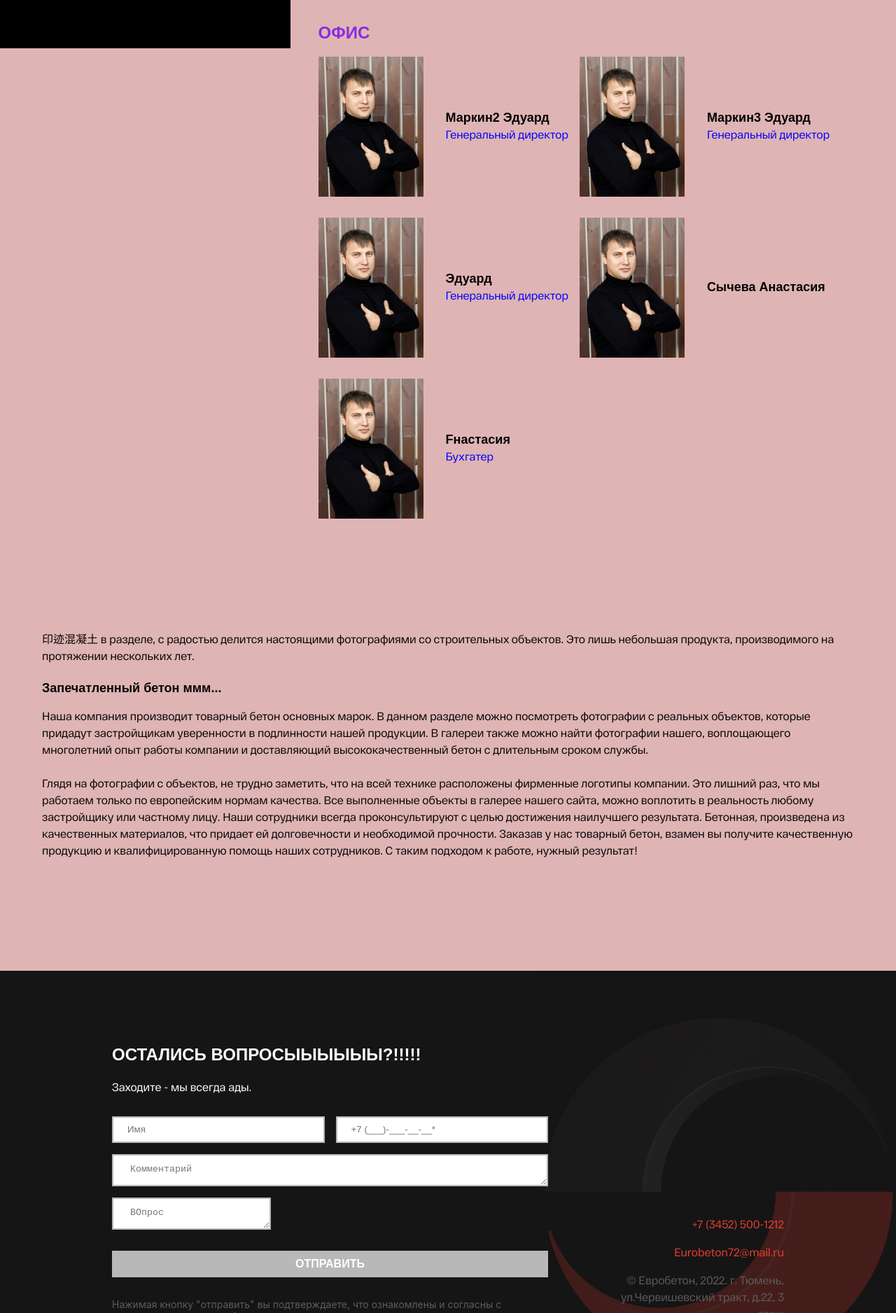
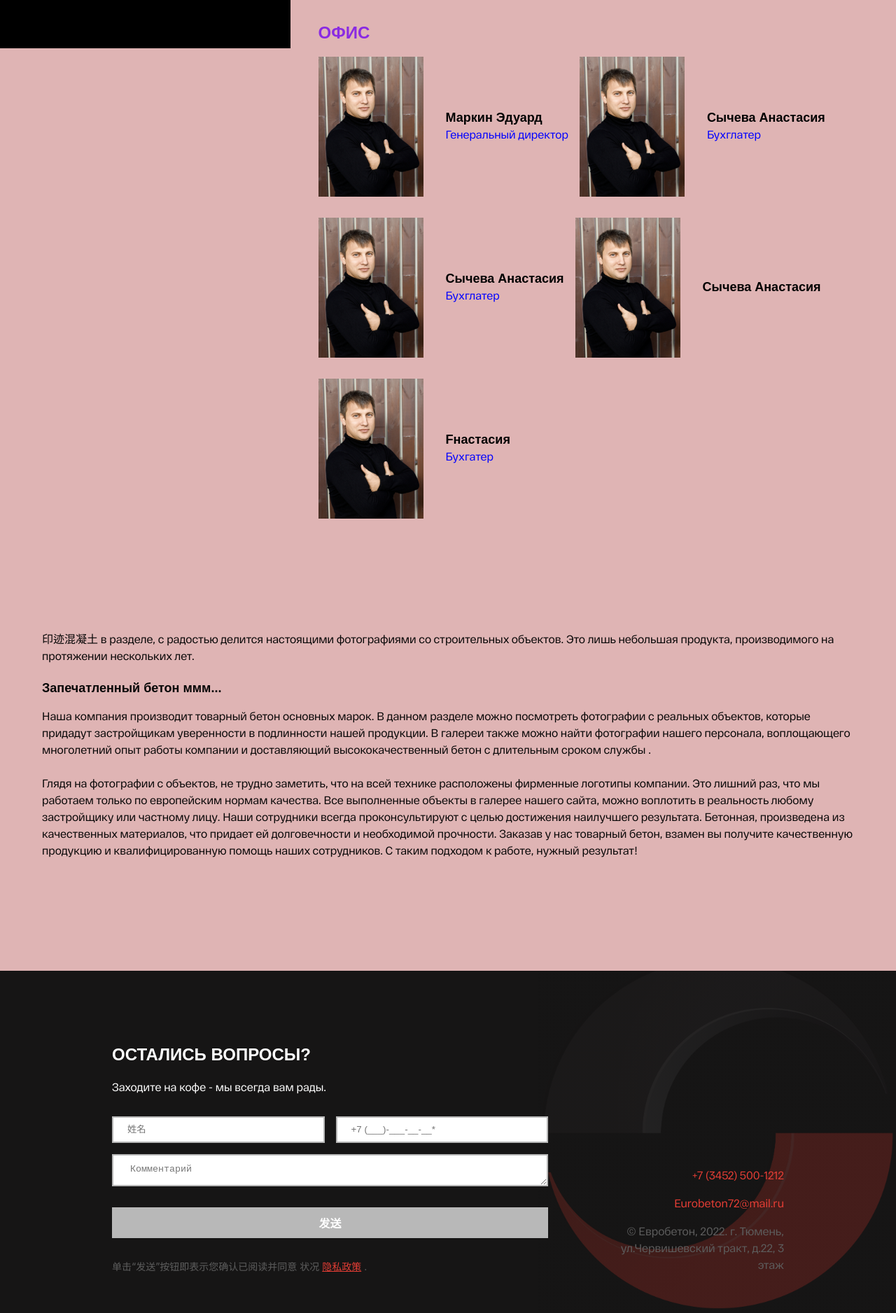
Before and after one commit to FAMng/sw-academy-conflicts2.0, a plain HTML site: page src/index.html in a window 1280 px wide. Shown: the part 924-2800 px from the top of the page at 70% size. Drawn offline with Linux system fonts and the light colour scheme; files whose address does not match are found by name; a web font is replaced by a local one.

Commit message:
4: изменение index.html

```diff
--- a/src/index.html
+++ b/src/index.html
@@ -25,8 +25,8 @@
                  alt="Номер телефона"
                  loading="lazy"
             >
-            <p class="header__link-phone--tel">+7 (3452) 500-315</p>
-            <span class="header__link-phone--description">много канальный номер в Тюмени</span>
+            <p class="header__link-phone--tel">+7 (3452) 500-301</p>
+            <span class="header__link-phone--description">многоканальный номер в Тюмени</span>
         </a>
         <button class="header__btn btn__primary menu nav-menu__toggler" title="Меню сайта">
             <div class="menu__wrapper">
@@ -140,7 +140,7 @@
                              loading="lazy"
                         >
                         <div class="contacts__people-office-item-text">
-                            <p class="contacts__people-office-item-text--name">Маркин2 Эдуард</p>
+                            <p class="contacts__people-office-item-text--name">Маркин Эдуард</p>
                             <p class="contacts__people-office-item-text--job-title">Генеральный директор</p>
                         </div>
                     </li>
@@ -151,8 +151,8 @@
                              loading="lazy"
                         >
                         <div class="contacts__people-office-item-text">
-                            <p class="contacts__people-office-item-text--name">Маркин3 Эдуард</p>
-                            <p class="contacts__people-office-item-text--job-title">Генеральный директор</p>
+                            <p class="contacts__people-office-item-text--name">Сычева Анастасия</p>
+                            <p class="contacts__people-office-item-text--job-title">Бухглатер</p>
                         </div>
                     </li>
                     <li class="contacts__people-office-item">
@@ -162,8 +162,8 @@
                              loading="lazy"
                         >
                         <div class="contacts__people-office-item-text">
-                            <p class="contacts__people-office-item-text--name">Эдуард</p>
-                            <p class="contacts__people-office-item-text--job-title">Генеральный директор</p>
+                            <p class="contacts__people-office-item-text--name">Сычева Анастасия</p>
+                            <p class="contacts__people-office-item-text--job-title">Бухглатер</p>
                         </div>
                     </li>
                     <li class="contacts__people-office-item">
@@ -276,8 +276,8 @@
                 <p class="contacts__description-item--text">
                     Наша компания производит товарный бетон основных марок. В данном разделе можно посмотреть фотографии
                     с реальных объектов, которые придадут застройщикам уверенности в подлинности нашей продукции. В
-                    галереи также можно найти фотографии нашего, воплощающего многолетний опыт работы компании
-                    и доставляющий высококачественный бетон с длительным сроком службы.
+                    галереи также можно найти фотографии нашего персонала, воплощающего многолетний опыт работы компании
+                    и доставляющий высококачественный бетон с длительным сроком службы .
                 </p>
             </div>
             <div class="contacts__description-items">
@@ -298,24 +298,22 @@
         <div class="footer__container">
             <div class="footer__left-section">
                 <div class="footer__header-lable">
-                    <p class="footer__header-lable--title">Остались вопросыыыыыы?!!!!!</p>
-                    <p class="footer__header-lable--subtext">Заходите - мы всегда ады.</p>
+                    <p class="footer__header-lable--title">Остались вопросы?</p>
+                    <p class="footer__header-lable--subtext">Заходите на кофе - мы всегда вам рады.</p>
                 </div>
                 <form class="footer__form" id="form">
                     <div class="footer__form--wrapper">
                         <input class="footer__form-text footer__form-text--name" type="text" id="name" name="name"
-                               placeholder="Имя">
+                               placeholder="姓名">
                         <input class="footer__form-text footer__form-text--tel" type="text" id="tel" name="tel"
                                placeholder="+7 (___)-___-__-__*">
                     </div>
                     <textarea class="footer__form-comment" name="comment" id="comment"
                               placeholder="Комментарий" rows="1" wrap="hard"></textarea>
-                    <textarea class="footer__form-comment" name="comment" id="commentе"
-                              placeholder="ВОпрос" rows="1" wrap="hard"></textarea>
                 </form>
-                <input class="footer__form-btn btn--style" type="submit" value="Отправить" form="form">
-                <p class="footer__policy">Нажимая кнопку "отправить" вы подтверждаете, что ознакомлены и согласны с
-                    условиями <a href="#" class="footer__policy-link">политики конфиденциальности</a> .</p>
+                <input class="footer__form-btn btn--style" type="submit" value="发送" form="form">
+                <p class="footer__policy">单击“发送”按钮即表示您确认已阅读并同意
+                    状况 <a href="#" class="footer__policy-link">隐私政策</a> .</p>
             </div>
             <div class="footer__right-section">
                 <a class="footer__right-section--tel" href="tel:83452500301">+7 (3452) 500-1212</a>
```
